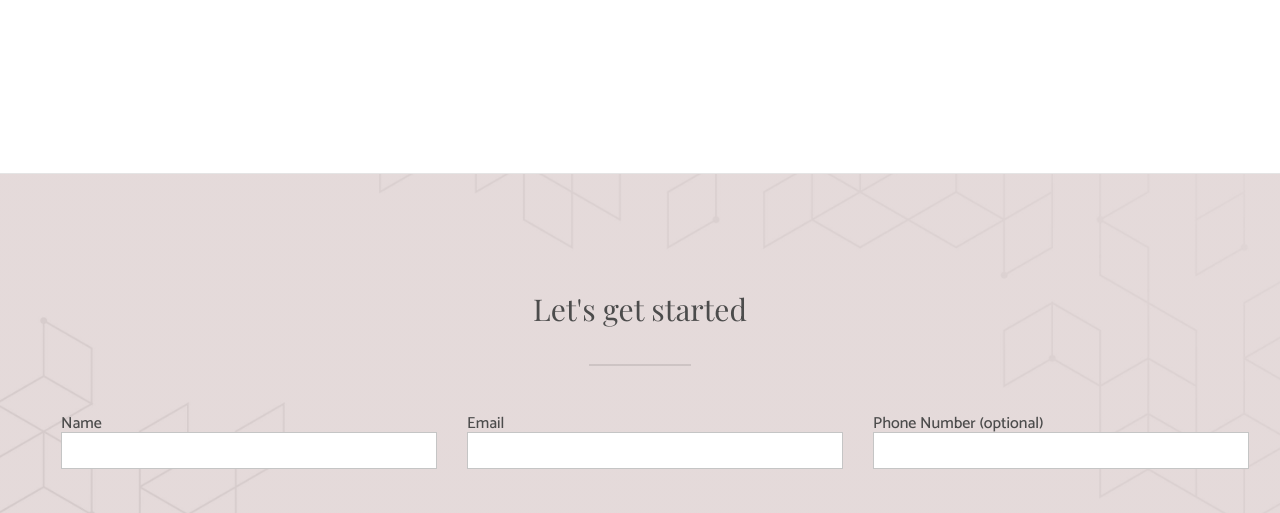
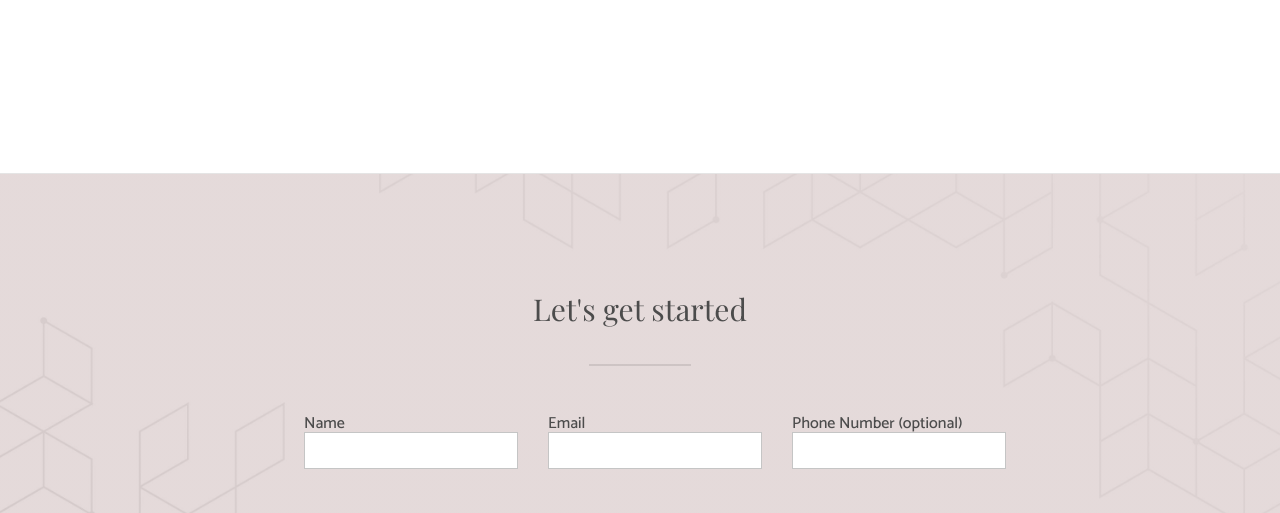
Before and after one commit to Komeyl011/Proxima, a plain HTML site: page index.html in a window 1280 px wide. Shown: the part 3833-4346 px from the top of the page. Drawn offline with nearby package versions, Linux system fonts and the light colour scheme; a web font is replaced by a local one.

Commit message:
Update style.css

```diff
--- a/css/style.css
+++ b/css/style.css
@@ -432,7 +432,7 @@ footer form .inputs_wrapper .input {
 }
 
 footer form .inputs_wrapper input {
-    width: 370px;
+    width: 13rem;
     height: 33px;
     border: 1px solid rgb(197, 197, 197);
 }
```
